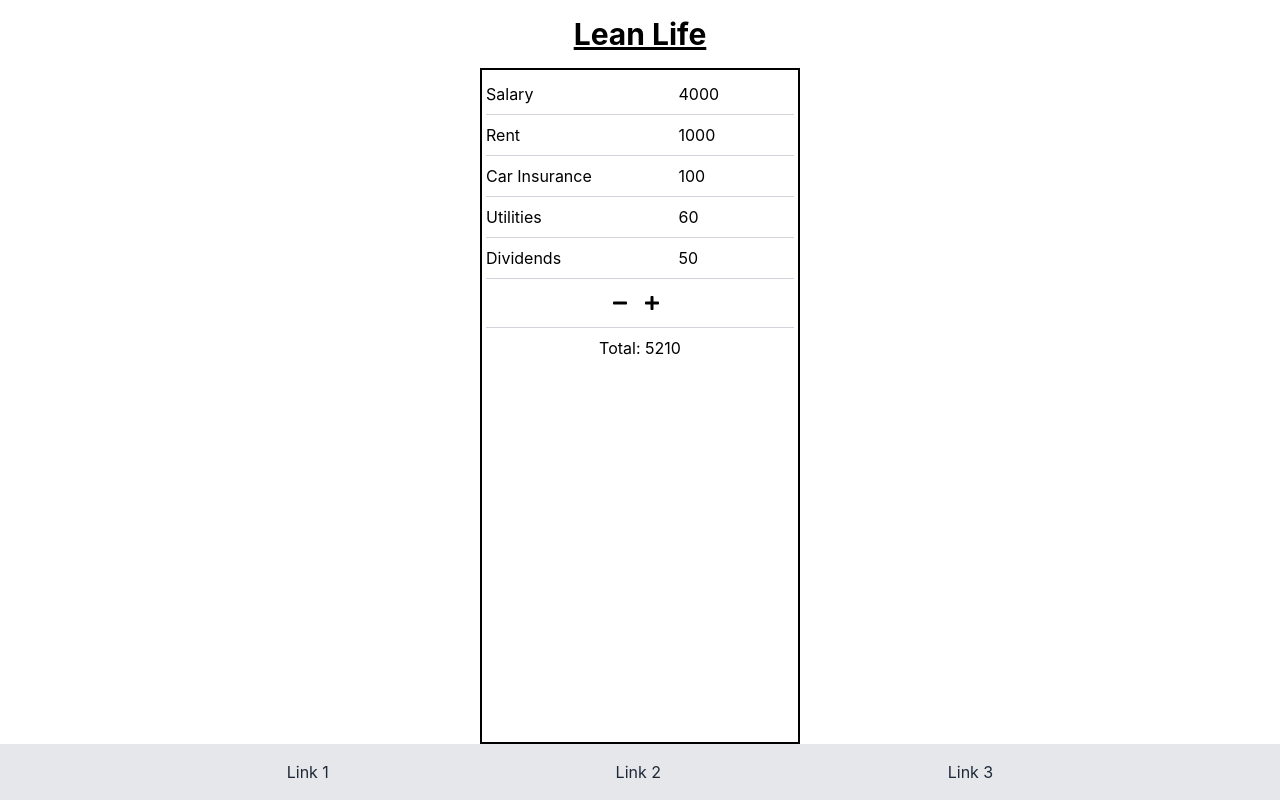
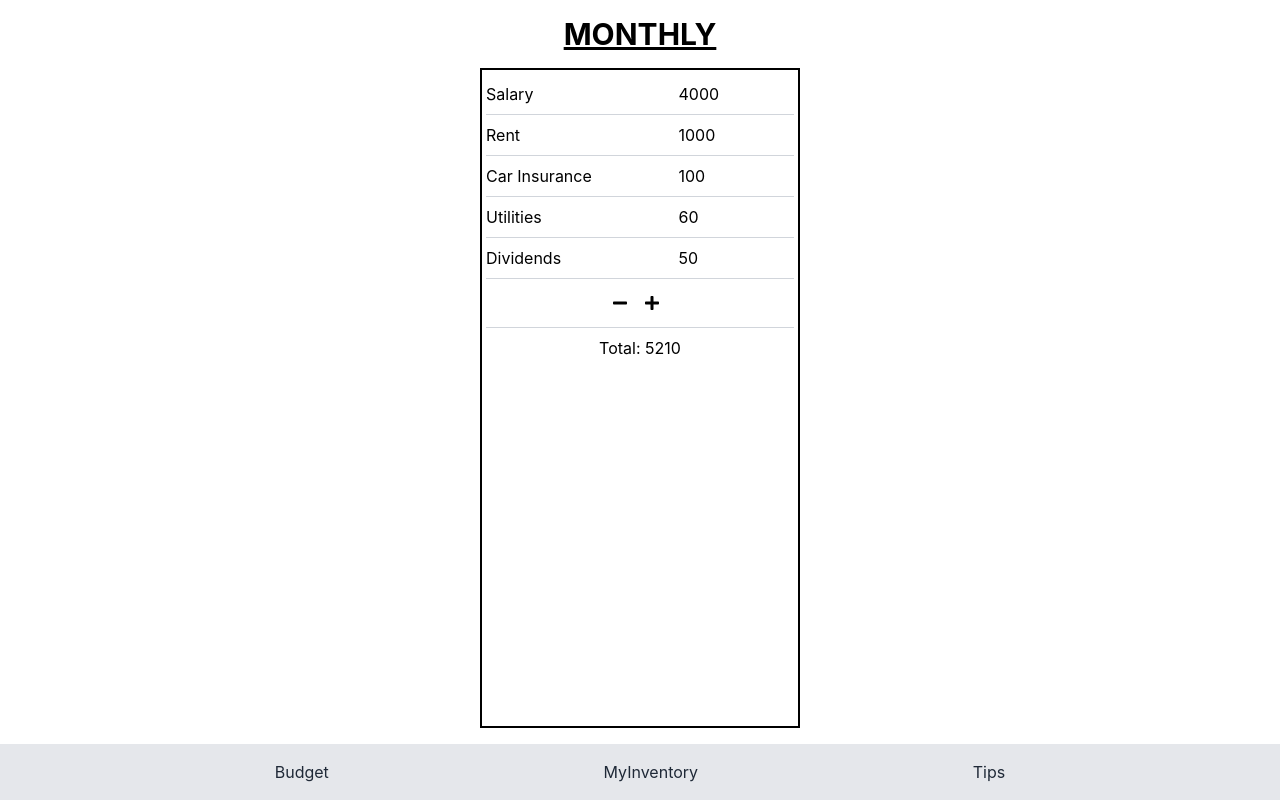
Before and after one commit to jnavarro30/lean-life, a React (Create React App) app: page / in a window 1280 px wide. Built offline with nearby package versions, Linux system fonts and the light colour scheme.

Commit message:
add MyInventory section

```diff
--- a/src/components/Budget.tsx
+++ b/src/components/Budget.tsx
@@ -1,17 +1,35 @@
-import React from 'react';
+import React, { useState } from 'react';
 import Footer from './Footer';
 import BudgetGrid from './BudgetGrid';
+import MyInventoryGrid from './MyInventory';
 
 function Budget(): JSX.Element {
+  const [showBudget, setShowBudget] = useState(true); // State to toggle BudgetGrid visibility
+  const [showMyInventory, setShowMyInventory] = useState(false); // State to toggle MyInventoryGrid visibility
+
+  const handleToggleBudget = () => {
+    setShowBudget(true);
+    setShowMyInventory(false);
+  };
+
+  const handleToggleMyInventory = () => {
+    setShowBudget(false);
+    setShowMyInventory(true);
+  };
+
   return (
     <div className="flex justify-center flex-col min-h-screen">
       <header className="py-4">
-        <h1 className="text-3xl font-bold underline">Lean Life</h1>
+        <h1 className="text-3xl font-bold underline">MONTHLY</h1>
       </header>
       <div className="flex justify-center w-full flex-grow">
-        <BudgetGrid />
+        {showBudget && <BudgetGrid />}
+        {showMyInventory && <MyInventoryGrid />}
       </div>
-      <Footer />
+      <Footer
+        onBudgetClick={handleToggleBudget}
+        onMyInventoryClick={handleToggleMyInventory}
+      />
     </div>
   );
 }
--- a/src/components/BudgetGrid.tsx
+++ b/src/components/BudgetGrid.tsx
@@ -3,7 +3,7 @@ import { FaMinus, FaPlus } from 'react-icons/fa';
 
 interface RowData {
     label: string;
-    item: number;
+    item: any;
 }
 
 function BudgetGrid(): JSX.Element {
@@ -51,14 +51,14 @@ function BudgetGrid(): JSX.Element {
     };
 
     const addRow = () => {
-        const newRows = [...rows, { label: '', item: 0 }];
+        const newRows = [...rows, { label: '', item: '' }];
         setRows(newRows);
     };
 
     const total = rows.reduce((acc, curr) => acc + curr.item, 0);
 
     return (
-        <div className="w-80 border-2 border-black p-1">
+        <div className="w-80 border-2 border-black p-1 mb-4">
             {rows.map((row, index) => (
                 <div key={index} className="flex items-center py-2 border-b border-gray-300">
                     <div>
@@ -83,7 +83,7 @@ function BudgetGrid(): JSX.Element {
                             onChange={(e) => handleItemChange(index, Number(e.target.value))}
                             ref={el => itemRefs.current[index] = el}
                             className="input-item outline-none mr-1 w-1/2"
-                            placeholder="Item"
+                            placeholder="Amount"
                         />
                     </div>
                 </div>
--- a/src/components/Footer.tsx
+++ b/src/components/Footer.tsx
@@ -1,24 +1,24 @@
 import React from 'react';
 
-interface FooterLink {
-  title: string;
-  url: string;
+interface FooterProps {
+  onBudgetClick: () => void; // Function to handle Budget link click
+  onMyInventoryClick: () => void; // Function to handle MyInventory link click
 }
 
-function Footer(): JSX.Element {
-  const footerLinks: FooterLink[] = [
-    { title: 'Link 1', url: '#' },
-    { title: 'Link 2', url: '#' },
-    { title: 'Link 3', url: '#' },
+function Footer({ onBudgetClick, onMyInventoryClick }: FooterProps): JSX.Element {
+  const footerLinks: { title: string; onClick: () => void }[] = [
+    { title: 'Budget', onClick: onBudgetClick },
+    { title: 'MyInventory', onClick: onMyInventoryClick },
+    { title: 'Tips', onClick: () => {} }, // Placeholder for Coming Soon link
   ];
 
   return (
     <footer className="w-full bg-gray-200 py-4">
       <div className="container mx-auto flex justify-evenly">
         {footerLinks.map((link, index) => (
-          <a key={index} href={link.url} className="text-gray-800 hover:text-gray-600">
+          <button key={index} onClick={link.onClick} className="text-gray-800 hover:text-gray-600">
             {link.title}
-          </a>
+          </button>
         ))}
       </div>
     </footer>
--- /dev/null
+++ b/src/components/MyInventory.tsx
@@ -0,0 +1,17 @@
+import React, { useState, useRef, useEffect } from 'react';
+import { FaMinus, FaPlus } from 'react-icons/fa';
+
+interface RowData {
+    label: string;
+    item: any;
+}
+
+function MyInventoryGrid(): JSX.Element {
+    return (
+        <div className="w-80 border-2 border-black p-1">
+            My Inventory
+        </div>
+    );
+}
+
+export default MyInventoryGrid;
```
